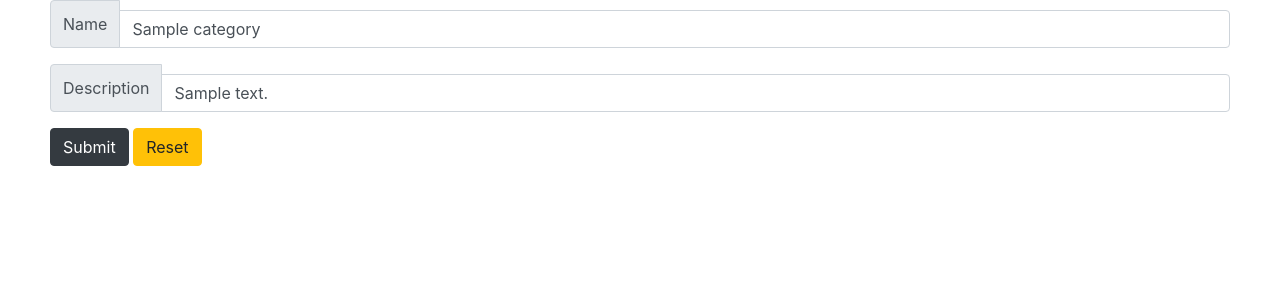
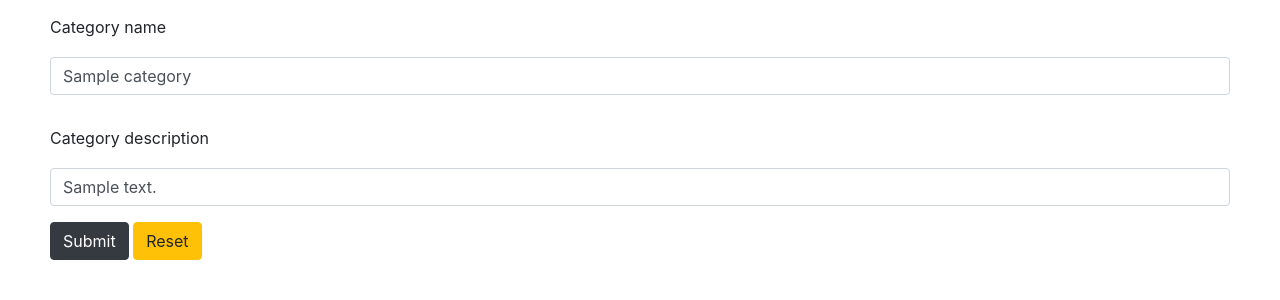
Before and after one commit to adrianashymoniak/FinanceManager, a Django app: page /categories/1/edit-category/ in a window 1280 px wide. Shown: the part 56-356 px from the top of the page. Run offline with Django 3.2, Linux system fonts and the light colour scheme; a user stored in the database is signed in; tables that the repository leaves empty hold one stand-in row (values such as "Sample post"); some libraries are stand-ins or nearby versions.

Commit message:
Fix sign-up functionality, edit styles

```diff
--- a/finance_manager/static/css/base.css
+++ b/finance_manager/static/css/base.css
@@ -9,3 +9,7 @@
 .form-control {
     margin-top: 10px;
 }
+
+label {
+    margin-top: 15px;
+}
--- a/finance_manager/templates/add-category-page.html
+++ b/finance_manager/templates/add-category-page.html
@@ -3,7 +3,6 @@
     Add new category
 {% endblock %}
 {% block authorized_user_content %}
-    {{ value|linebreaks }}
     <form method="post">
         {% csrf_token %}
         <div class="alignment">
--- a/finance_manager/templates/edit-category-page.html
+++ b/finance_manager/templates/edit-category-page.html
@@ -6,20 +6,15 @@
     <form method="post">
         {% csrf_token %}
         <div class="alignment">
-            <div class="input-group mb-3">
-                <div class="input-group-prepend">
-                    <span class="input-group-text" id="inputGroup-sizing-default">Name</span>
-                </div>
-                <input type="text" class="form-control" aria-label="Default"
-                       aria-describedby="inputGroup-sizing-default"
-                       name="category_name" value="{{ category.category_name }}" required>
+              <div class="form-group">
+                <label for="category-name">Category name</label>
+                <input type="text" class="form-control" id="category-name" placeholder="Name of category"
+                       name="category_name"
+                       value="{{ category.category_name }}" required>
             </div>
-            <div class="input-group mb-3">
-                <div class="input-group-prepend">
-                    <span class="input-group-text" id="inputGroup-sizing-default">Description</span>
-                </div>
-                <input type="text" class="form-control" aria-label="Default"
-                       aria-describedby="inputGroup-sizing-default"
+            <div class="form-group">
+                <label for="category-description">Category description</label>
+                <input type="text" class="form-control" id="category-description" placeholder="Category description"
                        name="category_description"
                        value="{{ category.category_description }}">
             </div>
--- a/finance_manager/templates/home-page.html
+++ b/finance_manager/templates/home-page.html
@@ -6,9 +6,6 @@
     {{ value|linebreaks }}
     <div class="alignment">
         <div class="input-group mb-3">
-            <div class="input-group-prepend">
-                <label class="input-group-text" for="inputGroupSelect01">Options</label>
-            </div>
             <select class="custom-select" id="inputGroupSelect01" name="categories">
                 <option>All categories</option>
                 {% for category in  categories %}
--- a/finance_manager/views.py
+++ b/finance_manager/views.py
@@ -14,7 +14,7 @@ def signup(request):
         form = SignUpForm(request.POST)
         if form.is_valid():
             form.save()
-            username = form.changed_data.get('username')
+            username = form.cleaned_data.get('username')
             raw_password = form.cleaned_data.get('password1')
             user = authenticate(username=username, password=raw_password)
             login(request, user)
```
Also changed, not shown: finance_manager/templates/registration/login.html (+19 -0 lines), finance_manager/templates/registration/sign-up.html (+19 -0 lines).
